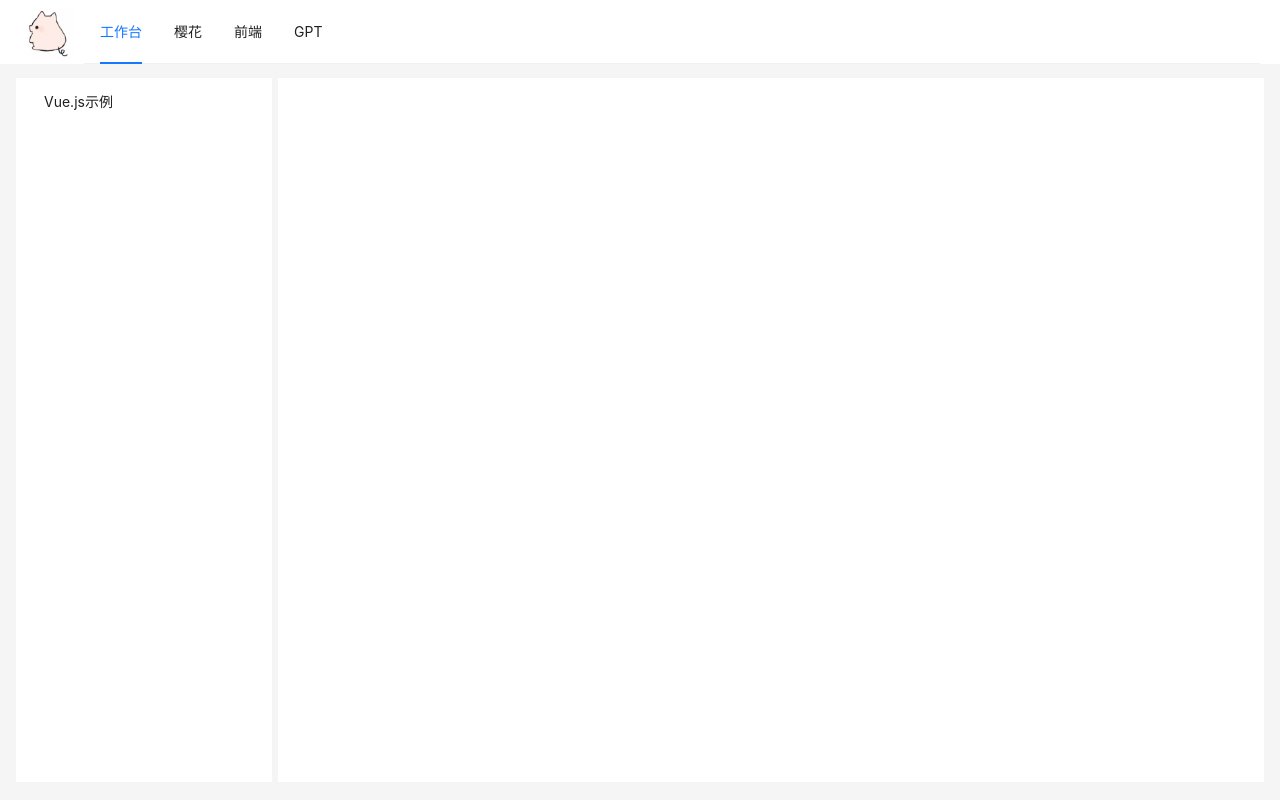
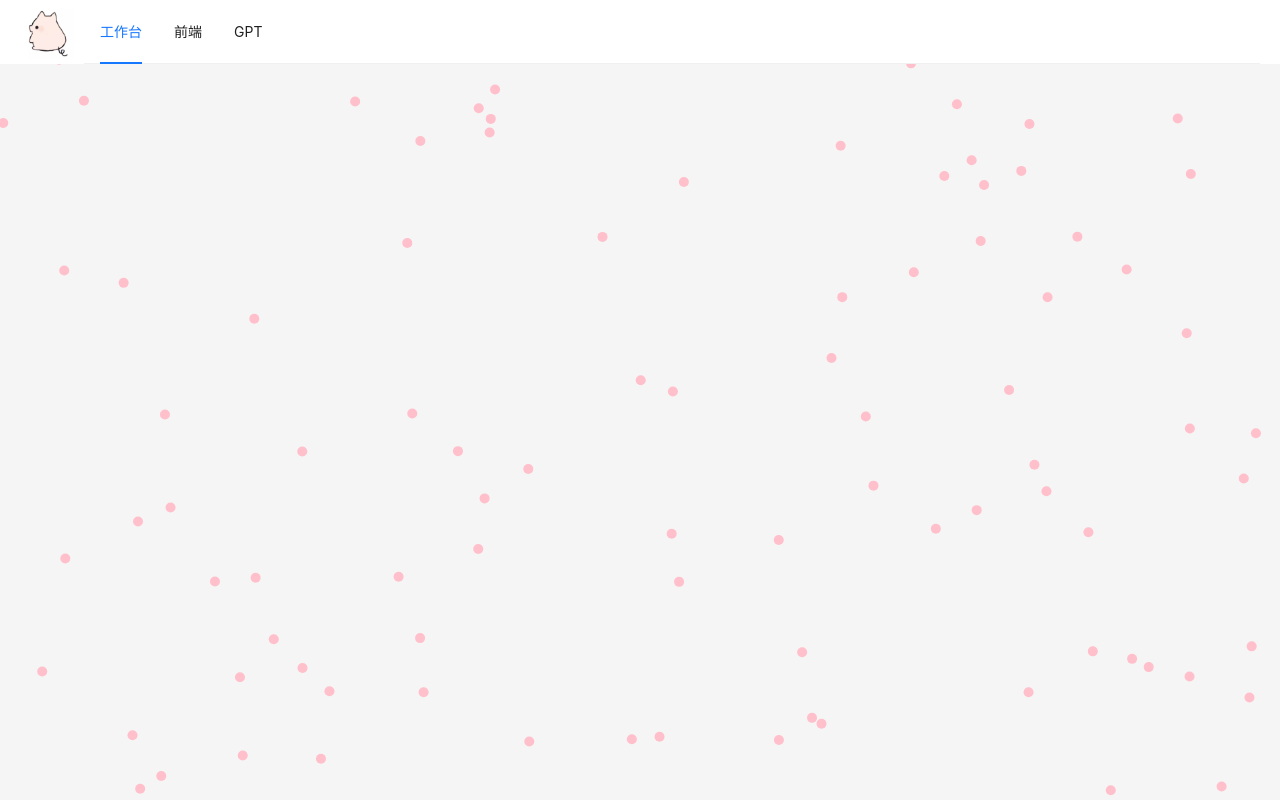
Before and after one commit to yangkun5623/ProgrammerGuide, a Vue app: page /layout in a window 1280 px wide. Built offline with nearby package versions, Linux system fonts and the light colour scheme.

Commit message:
add: 布局调整

```diff
--- a/src/core/layout/part/headerNav.vue
+++ b/src/core/layout/part/headerNav.vue
@@ -13,7 +13,6 @@ const menus = ref<MenuProps['items']>(routes.map(e => {
 }));
 const router = useRouter();
 const changeMenu = (e: { key: string }) => {
-  console.log('e',e)
   router.push({
     name: e.key
   })
--- a/src/core/route/index.ts
+++ b/src/core/route/index.ts
@@ -9,7 +9,7 @@ const router = createRouter({
       path: '/layout',
       name: 'layout',
       component: Layout,
-      redirect: 'gpt',
+      redirect: 'worktable',
       children: routes,
     },
     {
--- a/src/pages/front/frontLayout.vue
+++ b/src/pages/front/frontLayout.vue
@@ -3,6 +3,7 @@ import type { CSSProperties } from 'vue';
 import { reactive, ref, watch, VueElement, h } from 'vue';
 import type { MenuProps, ItemType } from 'ant-design-vue';
 import {useRouter} from "vue-router";
+import routes from "@/pages/routes";
 const router = useRouter();
 
 const contentStyle: CSSProperties = {
@@ -11,12 +12,9 @@ const contentStyle: CSSProperties = {
   backgroundColor: 'white',
   marginLeft: '6px'
 };
-
 const selectedKeys = ref<string[]>(['1']);
 const openKeys = ref<string[]>(['sub1']);
-
-import routes from "./routes";
-const items = ref<MenuProps['items']>(routes.map(e => {
+const items = ref<MenuProps['items']>(routes.find(e => e.name === 'frontLayout')?.children?.map(e => {
   return {
     title: e.title,
     label: e.title,
@@ -24,16 +22,11 @@ const items = ref<MenuProps['items']>(routes.map(e => {
   } as ItemType
 }));
 
-const handleClick: MenuProps['onClick'] = e => {
+const handleClick = (e: any) => {
   router.push({
     name: e.key
   })
 };
-
-watch(openKeys, val => {
-  console.log('openKeys', val);
-});
-const value = ref('')
 </script>
 
 <template>
@@ -48,7 +41,7 @@ const value = ref('')
             @click="handleClick"
         ></a-menu>
       </a-layout-sider>
-      <a-layout-content :style="contentStyle">
+      <a-layout-content :style="contentStyle">111
         <RouterView/>
       </a-layout-content>
   </a-layout>
--- a/src/pages/front/part/vueDemo.vue
+++ b/src/pages/front/part/vueDemo.vue
@@ -3,9 +3,9 @@
 </script>
 
 <template>
-<div>
-  Vue11
-</div>
+  <div>
+    Vue11aaaaaaaaaa
+  </div>
 </template>
 
 <style scoped>
--- a/src/pages/front/routes/index.ts
+++ b/src/pages/front/routes/index.ts
@@ -6,9 +6,5 @@ export default [
         name: 'vueDemo',
         title: "Vue.js示例",
         component: vueDemo
-    },
-    {
-        path: '/',
-        redirect: 'vueDemo'
     }
 ]
--- a/src/pages/routes/index.ts
+++ b/src/pages/routes/index.ts
@@ -1,9 +1,7 @@
 import Worktable from "@/pages/worktable/worktable.vue";
 import Gpt from "@/pages/gpt/gpt.vue";
 import frontLayout from "@/pages/front/frontLayout.vue";
-import Sakura from "@/pages/sakura/sakura.vue";
-import frontRoutes from "@/pages/front/routes";
-
+import vueDemo from "@/pages/front/part/vueDemo.vue";
 
 const routes = [
     {
@@ -13,18 +11,19 @@ const routes = [
         component: Worktable
     },
     {
-        path: '/sakura',
-        name: 'sakura',
-        title: '樱花',
-        component: Sakura
-    },
-    {
         path: '/frontLayout',
         name: 'frontLayout',
         title: '前端',
         component: frontLayout,
-        children: frontRoutes,
-        redirect: 'vueDemo',
+        children: [
+            {
+                path: '/vueDemo',
+                name: 'vueDemo',
+                title: "Vue.js示例",
+                component: vueDemo
+            }
+        ],
+        redirect: '/vueDemo',
     },
     {
         path: '/gpt',
--- a/src/pages/sakura/sakura.vue
+++ /dev/null
@@ -1,78 +0,0 @@
-<script lang="ts" setup>
-import { ref, onMounted, onBeforeUnmount } from 'vue';
-
-interface Sakura {
-  x: number;
-  y: number;
-  speedX: number;
-  speedY: number;
-}
-const canvas = ref<HTMLCanvasElement | null>(null);
-const width = window.innerWidth;
-const height = window.innerHeight;
-const sakuras: Sakura[] = Array(100).fill(null).map(() => ({
-  x: Math.random() * width,
-  y: Math.random() * height,
-  speedX: Math.random() * 2 - 1,
-  speedY: Math.random() * 1 + 1,
-}));
-let animationId: number | null = null;
-
-const drawSakura = (ctx: CanvasRenderingContext2D, sakura: Sakura) => {
-  ctx.beginPath();
-  ctx.arc(sakura.x, sakura.y, 5, 0, Math.PI * 2);
-  ctx.fillStyle = 'pink';
-  ctx.fill();
-};
-
-const updateSakura = (sakura: Sakura) => {
-  sakura.x += sakura.speedX;
-  sakura.y += sakura.speedY;
-  if (sakura.x < 0) sakura.x = width;
-  if (sakura.x > width) sakura.x = 0;
-  if (sakura.y > height) sakura.y = 0;
-};
-
-const render = () => {
-  const ctx = canvas.value?.getContext('2d');
-  if (!ctx) return;
-  ctx.clearRect(0, 0, width, height);
-  for (const sakura of sakuras) {
-    drawSakura(ctx, sakura);
-    updateSakura(sakura);
-  }
-  animationId = requestAnimationFrame(render);
-};
-
-const toggleAnimation = () => {
-  if (animationId !== null) {
-    cancelAnimationFrame(animationId);
-    animationId = null;
-  } else {
-    render();
-  }
-};
-
-onMounted(() => {
-  render();
-});
-
-onBeforeUnmount(() => {
-  if (animationId !== null) {
-    cancelAnimationFrame(animationId);
-  }
-});
-</script>
-<template>
-  <div style="height: calc(100% - 80px);width: 100px">
-    <canvas ref="canvas" :width="width" :height="height"></canvas>
-  </div>
-</template>
-
-<style scoped>
-canvas {
-  position: absolute;
-  top: 0;
-  left: 0;
-}
-</style>
--- a/src/pages/worktable/worktable.vue
+++ b/src/pages/worktable/worktable.vue
@@ -1,54 +1,78 @@
-<script lang="ts" setup >
-import {ref} from "vue";
+<script lang="ts" setup>
+import { ref, onMounted, onBeforeUnmount } from 'vue';
 
-const value = ref('')
+interface Sakura {
+  x: number;
+  y: number;
+  speedX: number;
+  speedY: number;
+}
+const canvas = ref<HTMLCanvasElement | null>(null);
+const width = window.innerWidth;
+const height = window.innerHeight;
+const sakuras: Sakura[] = Array(100).fill(null).map(() => ({
+  x: Math.random() * width,
+  y: Math.random() * height,
+  speedX: Math.random() * 2 - 1,
+  speedY: Math.random() * 1 + 1,
+}));
+let animationId: number | null = null;
+
+const drawSakura = (ctx: CanvasRenderingContext2D, sakura: Sakura) => {
+  ctx.beginPath();
+  ctx.arc(sakura.x, sakura.y, 5, 0, Math.PI * 2);
+  ctx.fillStyle = 'pink';
+  ctx.fill();
+};
+
+const updateSakura = (sakura: Sakura) => {
+  sakura.x += sakura.speedX;
+  sakura.y += sakura.speedY;
+  if (sakura.x < 0) sakura.x = width;
+  if (sakura.x > width) sakura.x = 0;
+  if (sakura.y > height) sakura.y = 0;
+};
+
+const render = () => {
+  const ctx = canvas.value?.getContext('2d');
+  if (!ctx) return;
+  ctx.clearRect(0, 0, width, height);
+  for (const sakura of sakuras) {
+    drawSakura(ctx, sakura);
+    updateSakura(sakura);
+  }
+  animationId = requestAnimationFrame(render);
+};
+
+const toggleAnimation = () => {
+  if (animationId !== null) {
+    cancelAnimationFrame(animationId);
+    animationId = null;
+  } else {
+    render();
+  }
+};
+
+onMounted(() => {
+  render();
+});
+
+onBeforeUnmount(() => {
+  if (animationId !== null) {
+    cancelAnimationFrame(animationId);
+  }
+});
 </script>
-
 <template>
-  <h1>nvm 配置</h1>
-
-  <pre>
-    <code>$ curl -o- https://raw.githubusercontent.com/nvm-sh/nvm/v0.39.0/install.sh | bash</code>
-  </pre>
-
-  <pre>
-    <code>$ source ~/.bashrc</code>
-  </pre>
-
-  <pre>
-    <code>$ nvm --version</code>
-  </pre>
-
-  <pre>
-    <code>$ nvm install stable</code>
-  </pre>
-
-  <pre>
-    <code>$ node --version</code>
-  </pre>
-
-  <pre>
-    <code>$ nvm use &lt;version&gt;</code>
-  </pre>
+  <div style="height: calc(100% - 80px);width: 100px">
+    <canvas ref="canvas" :width="width" :height="height"></canvas>
+  </div>
 </template>
 
 <style scoped>
-pre {
-  background-color: #f4f4f4;
-  padding: 10px;
-  overflow: auto;
-}
-
-code {
-  font-family: Consolas, Monaco, 'Andale Mono', 'Ubuntu Mono', monospace;
-  font-size: 14px;
-  color: #333;
-}
-
-h1 {
-  color: #333;
-  font-size: 24px;
-  font-weight: bold;
-  margin-bottom: 20px;
+canvas {
+  position: absolute;
+  top: 0;
+  left: 0;
 }
 </style>
```
